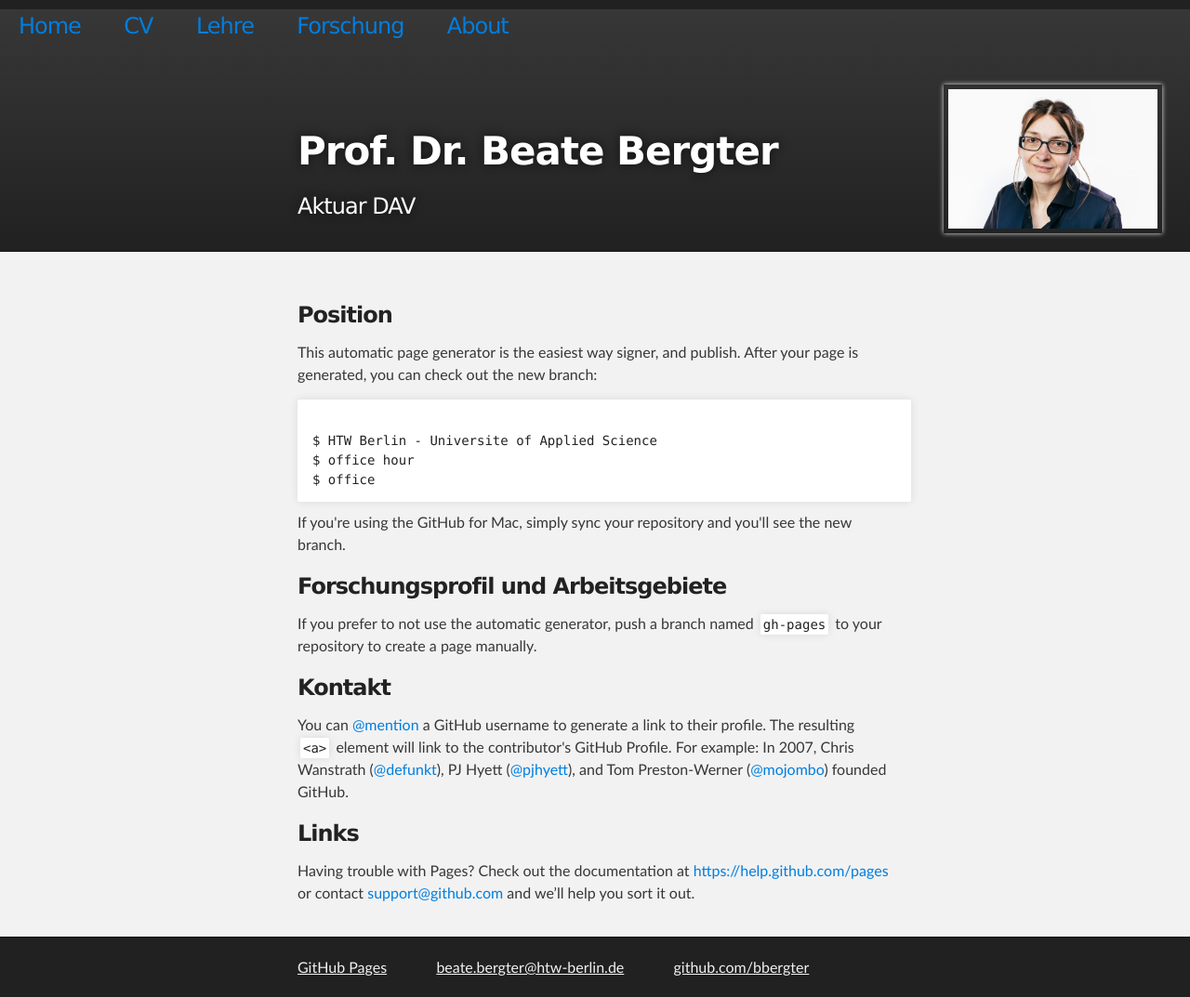
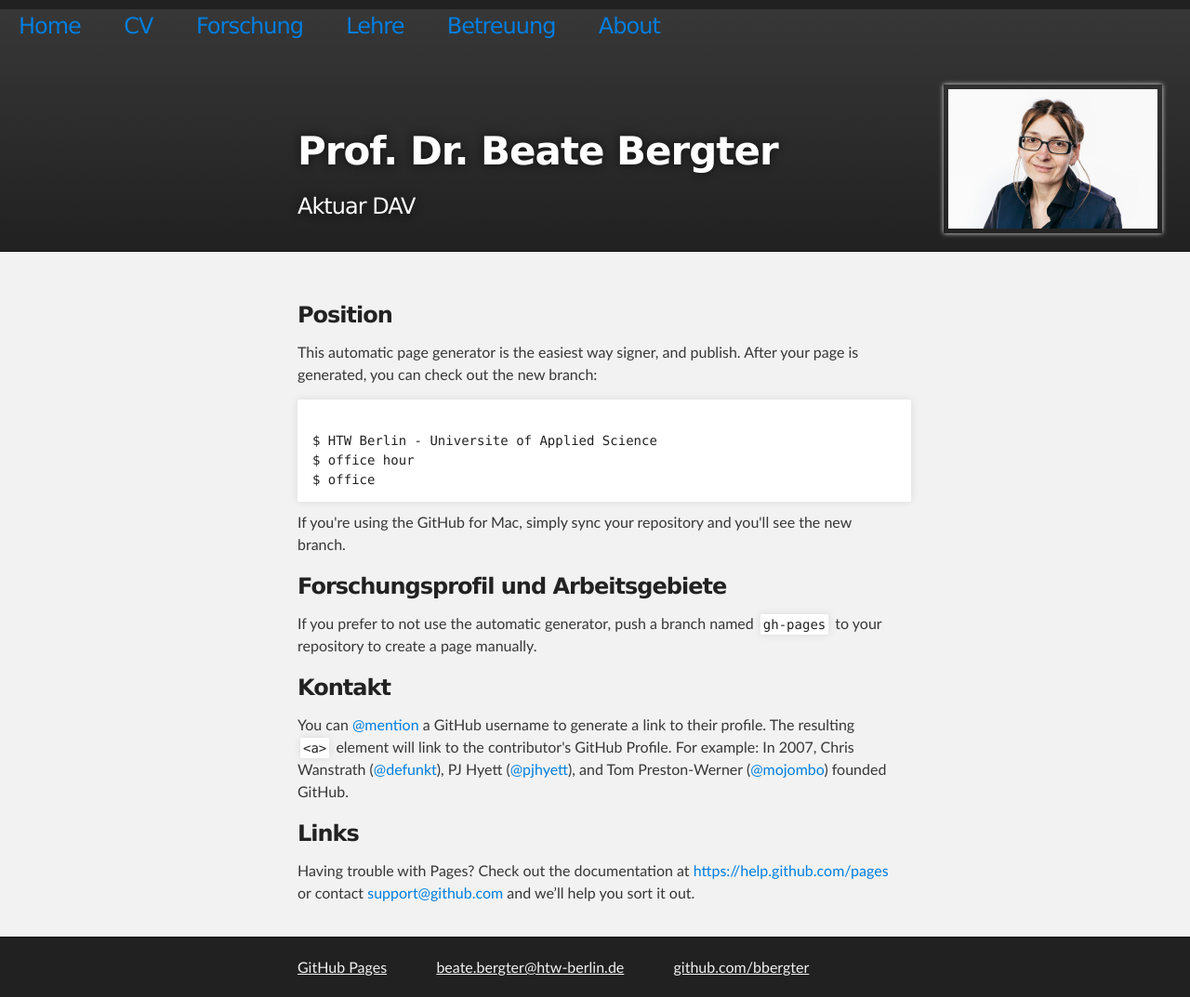
Before and after one commit to bbergter/bbergter, a Jekyll site: the page index.html, which Jekyll copies as it is, in a window 1280 px wide. Shown: the whole page at 93% size. Built offline with Jekyll 4.4.1, drawn with Linux system fonts in a browser that asks for light colours.

Commit message:
Update index.html

```diff
--- a/index.html
+++ b/index.html
@@ -31,8 +31,9 @@
     		<ul class="nav nav-pills pull-right">
         		<a href="/">Home</a> &nbsp &nbsp &nbsp
         		<a href="/cv">CV</a> &nbsp	 &nbsp &nbsp
+        		<a href="/forschung">Forschung</a> &nbsp &nbsp &nbsp
         		<a href="/lehre">Lehre</a> &nbsp &nbsp &nbsp
-        		<a href="/forschung">Forschung</a> &nbsp &nbsp &nbsp
+        		<a href="/betreuung">Betreuung</a> &nbsp &nbsp &nbsp
         		<a href="/about">About</a>
        	</nav> </h2>
 
```
